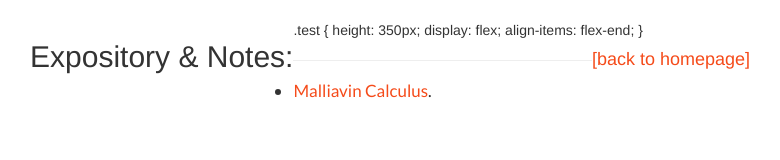
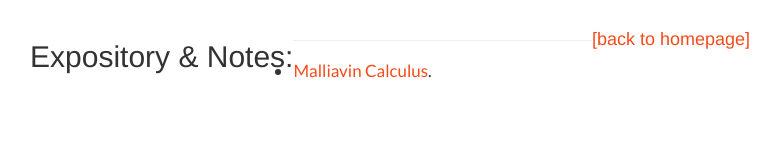
Before and after one commit to jshogrenknaak/jshogrenknaak.github.io, a plain HTML site: page Notes.html in a window 1280 px wide. Shown: the whole page, without its empty margins (250-1030 px from the left). Drawn offline with nearby package versions, Linux system fonts and the light colour scheme.

Commit message:
Update Notes.html

```diff
--- a/Notes.html
+++ b/Notes.html
@@ -42,13 +42,7 @@ function copy(dest, source) {
 <div class="container">
 <br>
 
-<div class="test">
-
-.test {
-  height: 350px;
-  display: flex;
-  align-items: flex-end;
-}
+<div class="flex-container"; align-items: flex-end>
 
 <h2 style="text-align:left;float:left;">Expository & Notes:</h2>
 <h4 style="text-align:right;float:right;"><a href="index.html">[back to homepage]</a></h4>
```
